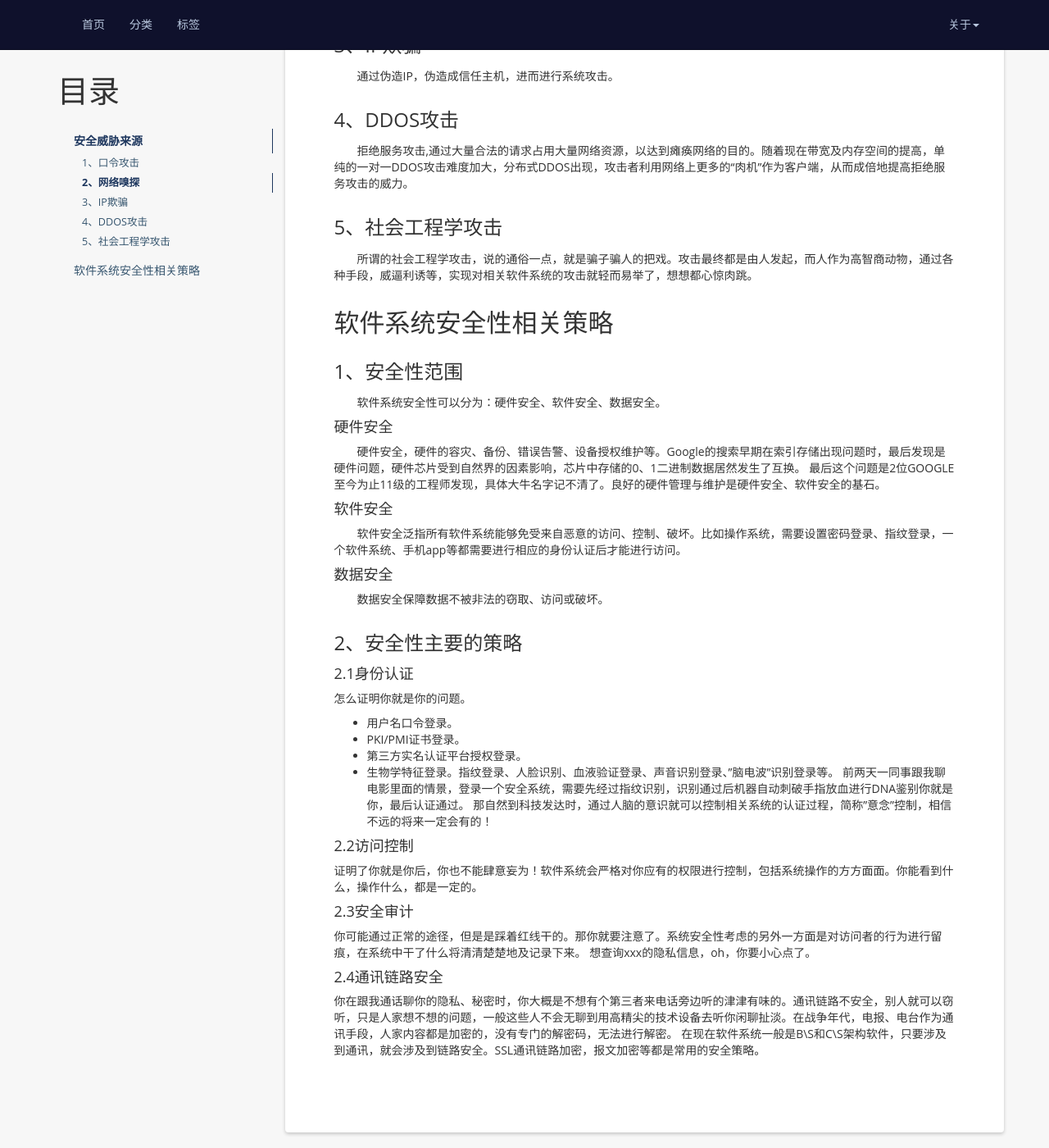
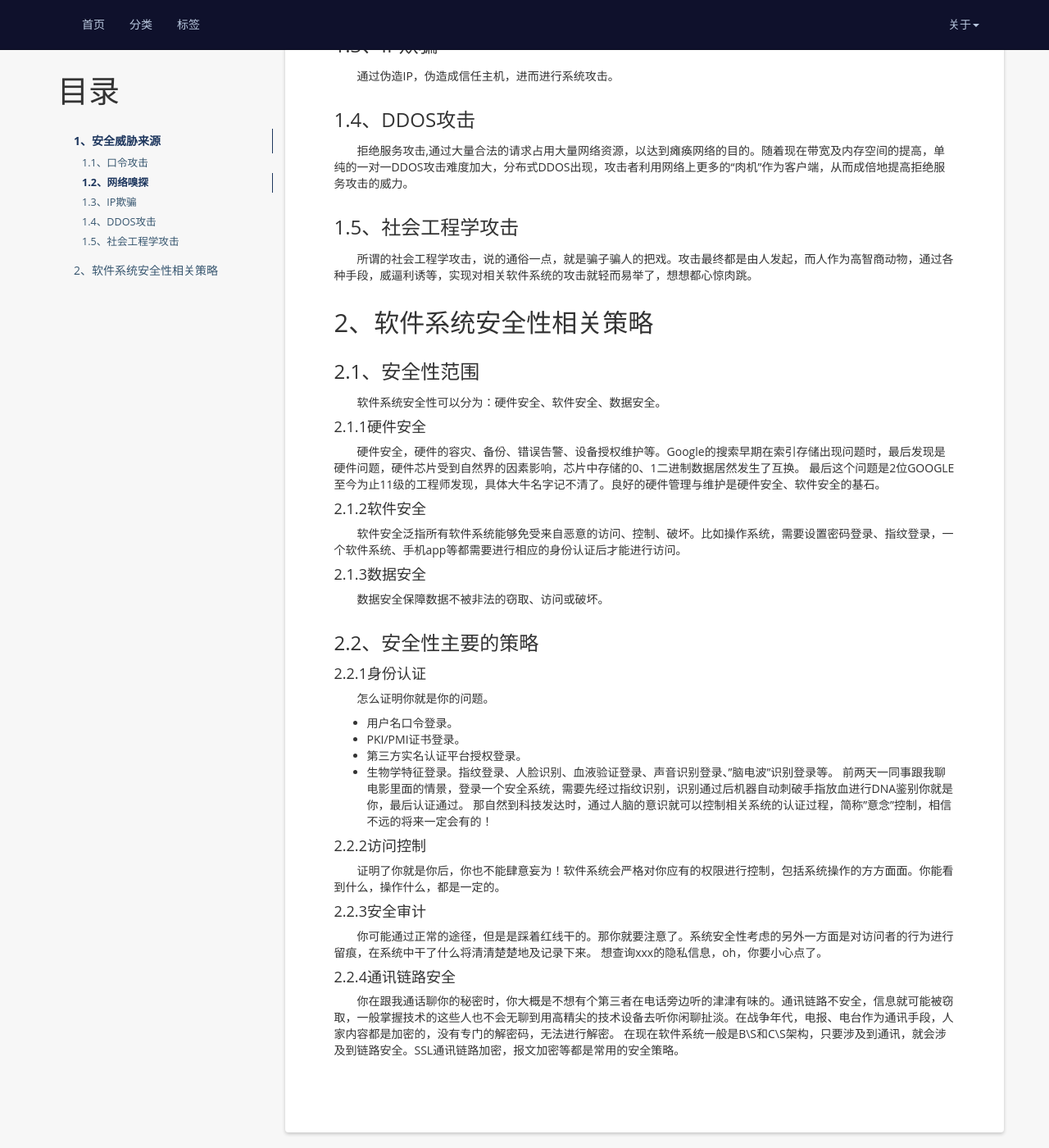
Before and after one commit to rareloved/andy.github.io, a Jekyll site: the page built from _posts/2018-12-09-信息系统安全性考虑.md, in a window 1280 px wide and 1400 px high, scrolled down 805 px. Shown: the whole window at 82% size. Built offline with Jekyll 4.4.1, drawn with Linux system fonts in a browser that asks for light colours; nearby versions of some CDN libraries; a script that is not in the unit is left out; comment, search, counter and statistics services are not loaded; some of the changed text lies outside the part shown.

Commit message:
信息系统安全性考虑

```diff
--- a/_posts/2018-12-09-信息系统安全性考虑.md
+++ b/_posts/2018-12-09-信息系统安全性考虑.md
@@ -11,32 +11,32 @@ tag: 安全
 {:toc}
 
 
-## 安全威胁来源
+## 1、安全威胁来源
 &ensp;&ensp;&ensp;&ensp;在对信息系统的安全性进行考虑的时候，首先应该清楚信息系统会受到什么样的安全威胁。俗话说“知己知彼，百战不殆”，只有清楚了软件系统的受威胁方式，才能更好地保障系统的安全性。
 下面对软件系统可能受到的安全威胁进行简单描述。
-### 1、口令攻击
+### 1.1、口令攻击
 &ensp;&ensp;&ensp;&ensp;最常见的攻击手段，通过尝试口令或者暴力口令突破软件系统的身份认证闸门。攻击者一般为了获取系统的相关数据，信息等，不对系统服务进行毁灭性的破坏。
-### 2、网络嗅探
+### 1.2、网络嗅探
 &ensp;&ensp;&ensp;&ensp;也可以称之为网络偷窥，攻击者窃听网络上流经的数据包，实现对数据的偷窥。
-### 3、IP欺骗
+### 1.3、IP欺骗
 &ensp;&ensp;&ensp;&ensp;通过伪造IP，伪造成信任主机，进而进行系统攻击。
-### 4、DDOS攻击
+### 1.4、DDOS攻击
 &ensp;&ensp;&ensp;&ensp;拒绝服务攻击,通过大量合法的请求占用大量网络资源，以达到瘫痪网络的目的。随着现在带宽及内存空间的提高，单纯的一对一DDOS攻击难度加大，分布式DDOS出现，攻击者利用网络上更多的“肉机”作为客户端，从而成倍地提高拒绝服务攻击的威力。
-### 5、社会工程学攻击
+### 1.5、社会工程学攻击
 &ensp;&ensp;&ensp;&ensp;所谓的社会工程学攻击，说的通俗一点，就是骗子骗人的把戏。攻击最终都是由人发起，而人作为高智商动物，通过各种手段，威逼利诱等，实现对相关软件系统的攻击就轻而易举了，想想都心惊肉跳。
-## 软件系统安全性相关策略
-### 1、安全性范围
+## 2、软件系统安全性相关策略
+### 2.1、安全性范围
 &ensp;&ensp;&ensp;&ensp;软件系统安全性可以分为：硬件安全、软件安全、数据安全。
-#### 硬件安全
+#### 2.1.1硬件安全
 &ensp;&ensp;&ensp;&ensp;硬件安全，硬件的容灾、备份、错误告警、设备授权维护等。Google的搜索早期在索引存储出现问题时，最后发现是硬件问题，硬件芯片受到自然界的因素影响，芯片中存储的0、1二进制数据居然发生了互换。
 最后这个问题是2位GOOGLE至今为止11级的工程师发现，具体大牛名字记不清了。良好的硬件管理与维护是硬件安全、软件安全的基石。
-#### 软件安全
+#### 2.1.2软件安全
 &ensp;&ensp;&ensp;&ensp;软件安全泛指所有软件系统能够免受来自恶意的访问、控制、破坏。比如操作系统，需要设置密码登录、指纹登录，一个软件系统、手机app等都需要进行相应的身份认证后才能进行访问。
-#### 数据安全
+#### 2.1.3数据安全
 &ensp;&ensp;&ensp;&ensp;数据安全保障数据不被非法的窃取、访问或破坏。
-### 2、安全性主要的策略
-#### 2.1身份认证
-怎么证明你就是你的问题。
+### 2.2、安全性主要的策略
+#### 2.2.1身份认证
+&ensp;&ensp;&ensp;&ensp;怎么证明你就是你的问题。
 - 用户名口令登录。
 - PKI/PMI证书登录。
 - 第三方实名认证平台授权登录。
@@ -44,14 +44,14 @@ tag: 安全
    前两天一同事跟我聊电影里面的情景，登录一个安全系统，需要先经过指纹识别，识别通过后机器自动刺破手指放血进行DNA鉴别你就是你，最后认证通过。
    那自然到科技发达时，通过人脑的意识就可以控制相关系统的认证过程，简称"意念"控制，相信不远的将来一定会有的！
 
-#### 2.2访问控制
-证明了你就是你后，你也不能肆意妄为！软件系统会严格对你应有的权限进行控制，包括系统操作的方方面面。你能看到什么，操作什么，都是一定的。
+#### 2.2.2访问控制
+&ensp;&ensp;&ensp;&ensp;证明了你就是你后，你也不能肆意妄为！软件系统会严格对你应有的权限进行控制，包括系统操作的方方面面。你能看到什么，操作什么，都是一定的。
 
 
-#### 2.3安全审计
-你可能通过正常的途径，但是是踩着红线干的。那你就要注意了。系统安全性考虑的另外一方面是对访问者的行为进行留痕，在系统中干了什么将清清楚楚地及记录下来。
+#### 2.2.3安全审计
+&ensp;&ensp;&ensp;&ensp;你可能通过正常的途径，但是是踩着红线干的。那你就要注意了。系统安全性考虑的另外一方面是对访问者的行为进行留痕，在系统中干了什么将清清楚楚地及记录下来。
 想查询xxx的隐私信息，oh，你要小心点了。
 
-#### 2.4通讯链路安全
-你在跟我通话聊你的隐私、秘密时，你大概是不想有个第三者来电话旁边听的津津有味的。通讯链路不安全，别人就可以窃听，只是人家想不想的问题，一般这些人不会无聊到用高精尖的技术设备去听你闲聊扯淡。在战争年代，电报、电台作为通讯手段，人家内容都是加密的，没有专门的解密码，无法进行解密。
-在现在软件系统一般是B\S和C\S架构软件，只要涉及到通讯，就会涉及到链路安全。SSL通讯链路加密，报文加密等都是常用的安全策略。
+#### 2.2.4通讯链路安全
+&ensp;&ensp;&ensp;&ensp;你在跟我通话聊你的秘密时，你大概是不想有个第三者在电话旁边听的津津有味的。通讯链路不安全，信息就可能被窃取，一般掌握技术的这些人也不会无聊到用高精尖的技术设备去听你闲聊扯淡。在战争年代，电报、电台作为通讯手段，人家内容都是加密的，没有专门的解密码，无法进行解密。
+在现在软件系统一般是B\S和C\S架构，只要涉及到通讯，就会涉及到链路安全。SSL通讯链路加密，报文加密等都是常用的安全策略。
```
